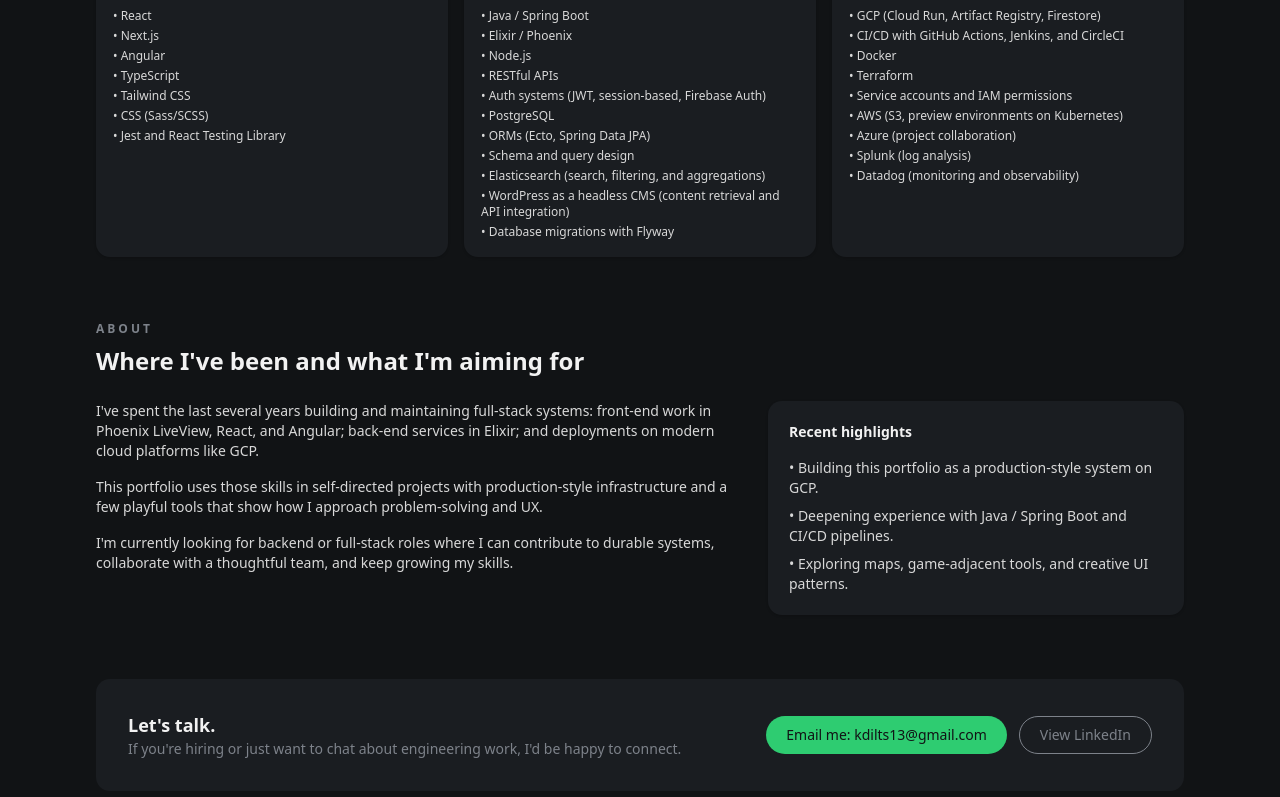
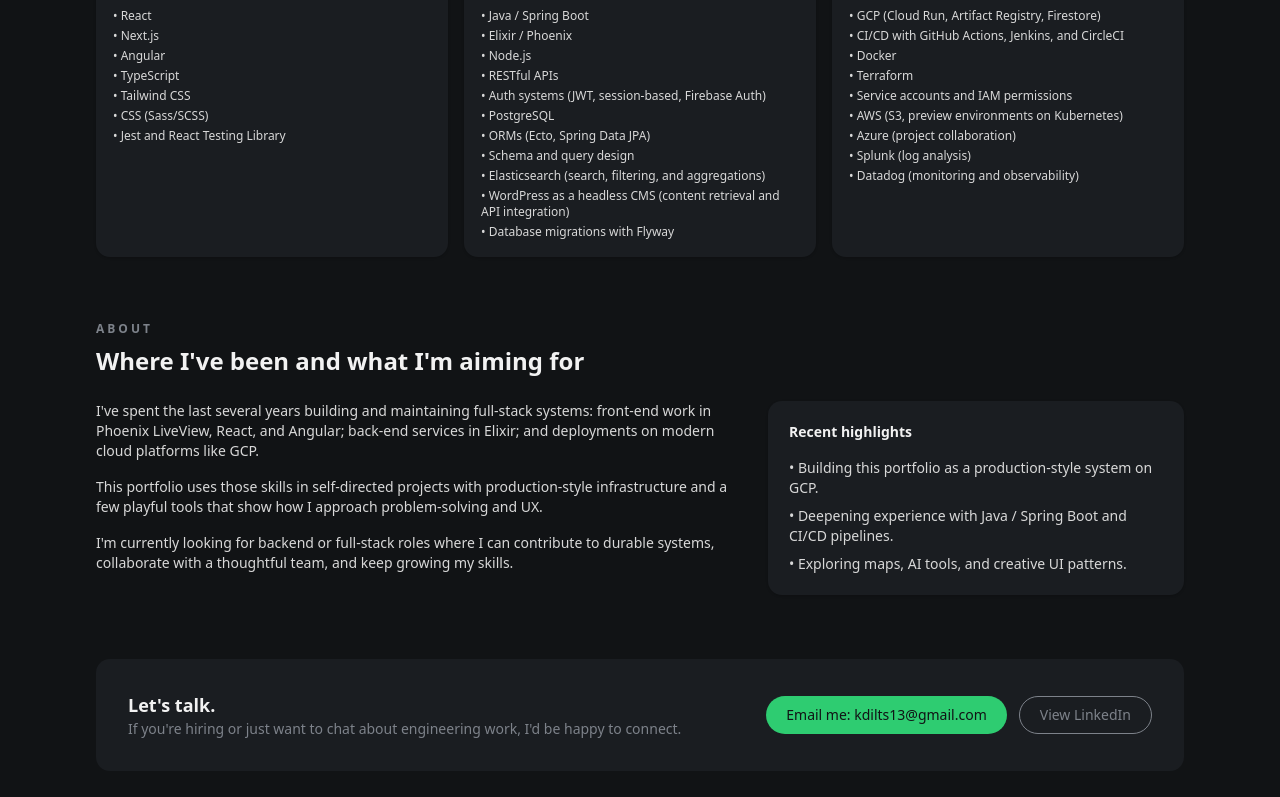
Before and after one commit to kdilts13/portfolio, a Next.js app in the folder web/: page / in a window 1280 px wide. Shown: the part 948-1745 px from the top of the page. Built offline with nearby package versions, Linux system fonts and the light colour scheme; no server answers.

Commit message:
update highlights text

```diff
--- a/web/src/app/components/home/timeline.tsx
+++ b/web/src/app/components/home/timeline.tsx
@@ -29,7 +29,7 @@ export default function Timeline() {
           <ul className="space-y-2">
             <li>• Building this portfolio as a production-style system on GCP.</li>
             <li>• Deepening experience with Java / Spring Boot and CI/CD pipelines.</li>
-            <li>• Exploring maps, game-adjacent tools, and creative UI patterns.</li>
+            <li>• Exploring maps, AI tools, and creative UI patterns.</li>
           </ul>
         </div>
       </div>
```
